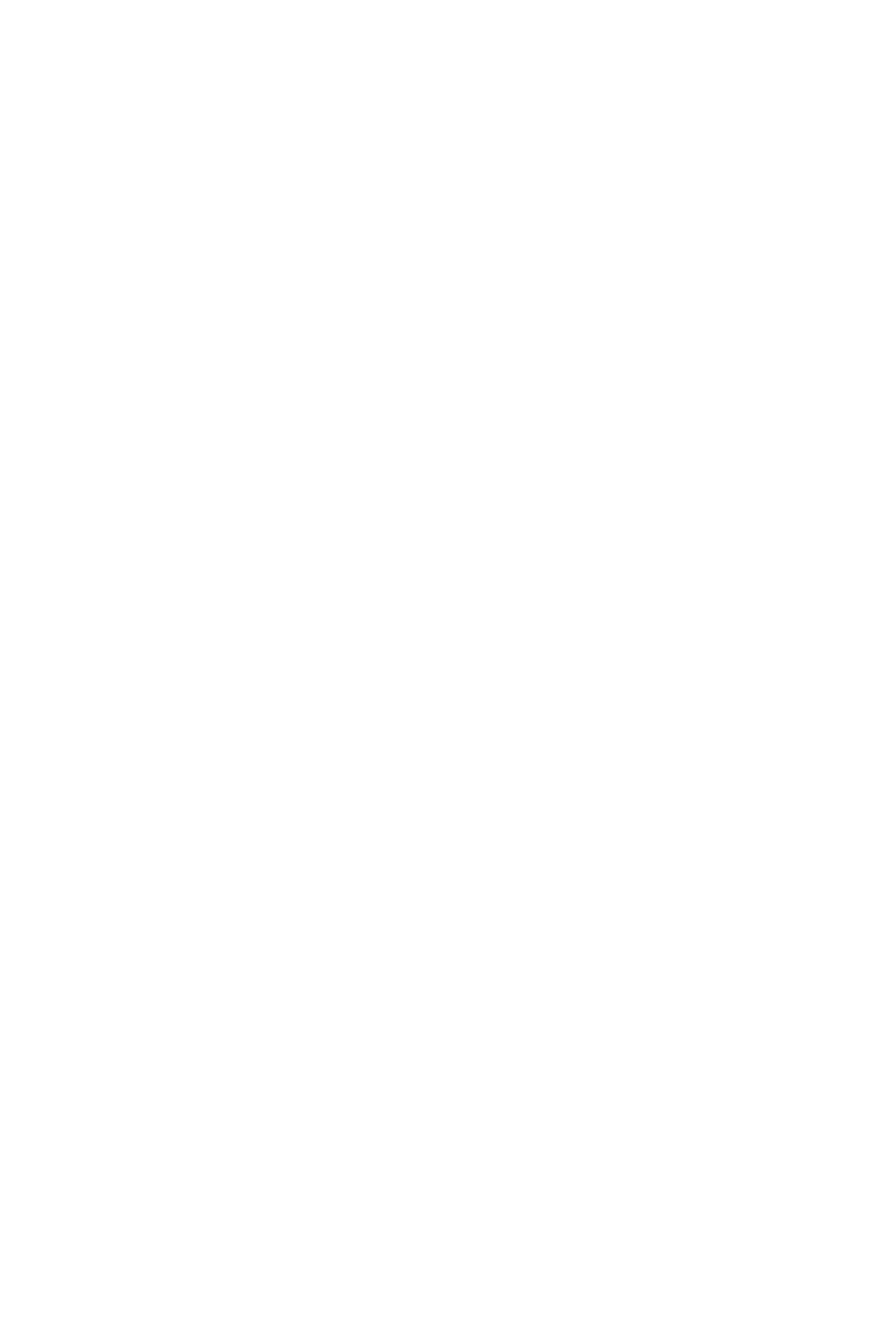
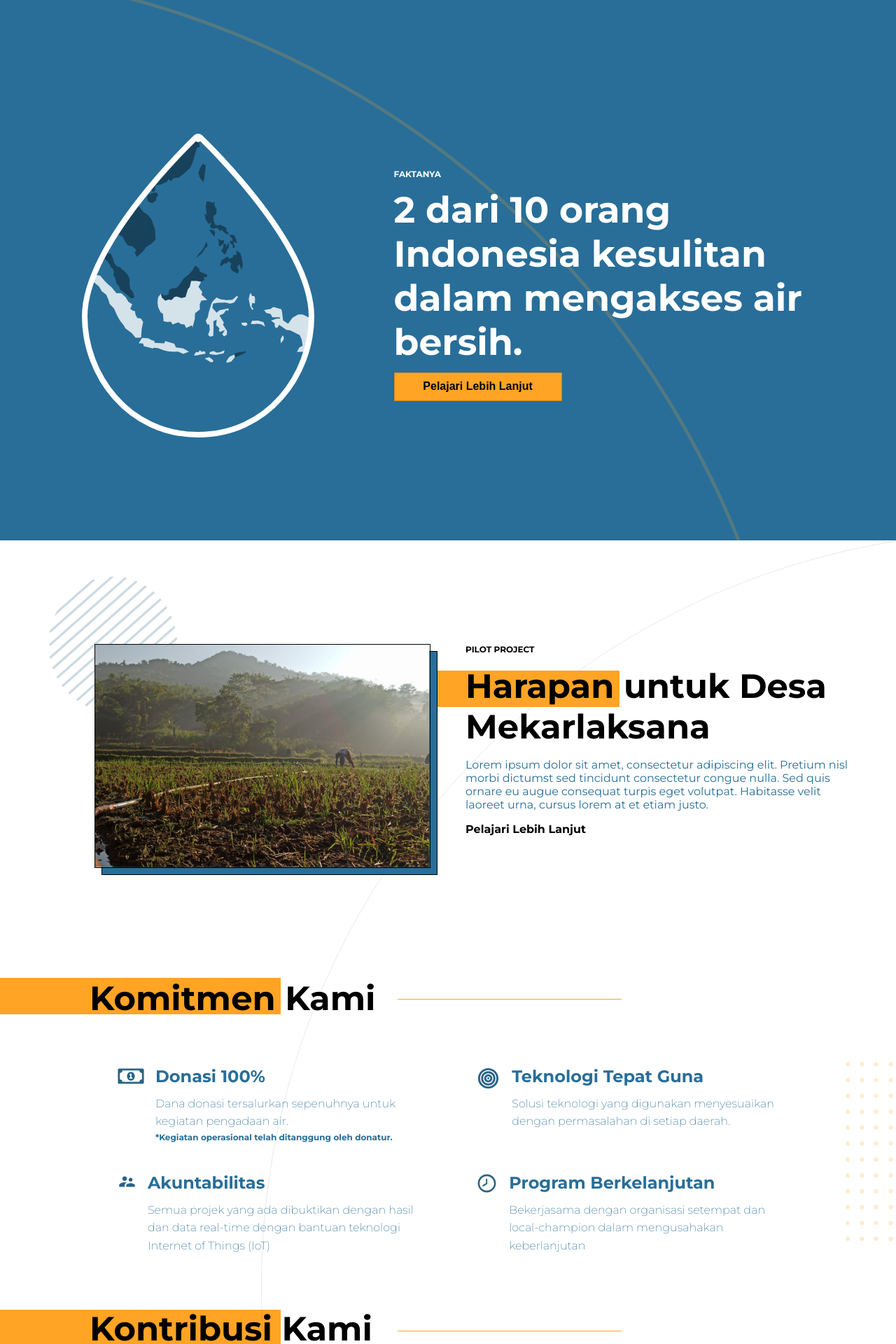
Before and after one commit to vashafaris/aquifera-client, a Next.js app: page /home in a window 1280 px wide. Shown: the part 28-1948 px from the top of the page at 70% size. Before the commit the page ends 800 px from the top, so only its background shows below. Built offline with nearby package versions, Linux system fonts and the light colour scheme.

Commit message:
fix: package.json versioning

```diff
--- a/pages/home.tsx
+++ b/pages/home.tsx
@@ -6,10 +6,10 @@ export default function Home() {
   return (
     <>
       <SEO title='Home' />
-      {/* <SHome.Hero />
+      <SHome.Hero />
       <SHome.Village />
       <SHome.Commitment />
-      <SHome.Contribution /> */}
+      <SHome.Contribution />
     </>
   );
 }
--- a/pages/mengapa-air.tsx
+++ b/pages/mengapa-air.tsx
@@ -8,8 +8,8 @@ const MengapaAir = () => {
     <>
       <SEO title='Mengapa Air' />
 
-      {/* <Title title='Anda Wajib Tau' />
-      <SMengapaAir.Facts /> */}
+      <Title title='Anda Wajib Tau' />
+      <SMengapaAir.Facts />
     </>
   );
 };
--- a/pages/pencapaian-kami.tsx
+++ b/pages/pencapaian-kami.tsx
@@ -8,8 +8,8 @@ const PencapaianKami = () => {
     <>
       <SEO title='Pencapaian Kami' />
 
-      {/* <Title title='Pencapaian' />
-      <SPencapaianKami.Mekarlaksana /> */}
+      <Title title='Pencapaian' />
+      <SPencapaianKami.Mekarlaksana />
     </>
   );
 };
--- a/pages/tentang-kami.tsx
+++ b/pages/tentang-kami.tsx
@@ -8,8 +8,8 @@ const TentangKami = () => {
     <>
       <SEO title='tentang kami' />
 
-      {/* <Title title='Tentang Kami' />
-      <STentangKami.Profile /> */}
+      <Title title='Tentang Kami' />
+      <STentangKami.Profile />
     </>
   );
 };
```
Also changed, not shown: package.json (+6 -6 lines), pages/_document.tsx (+8 -8 lines), 1 other file (tests, documents, lock files or other folders).
